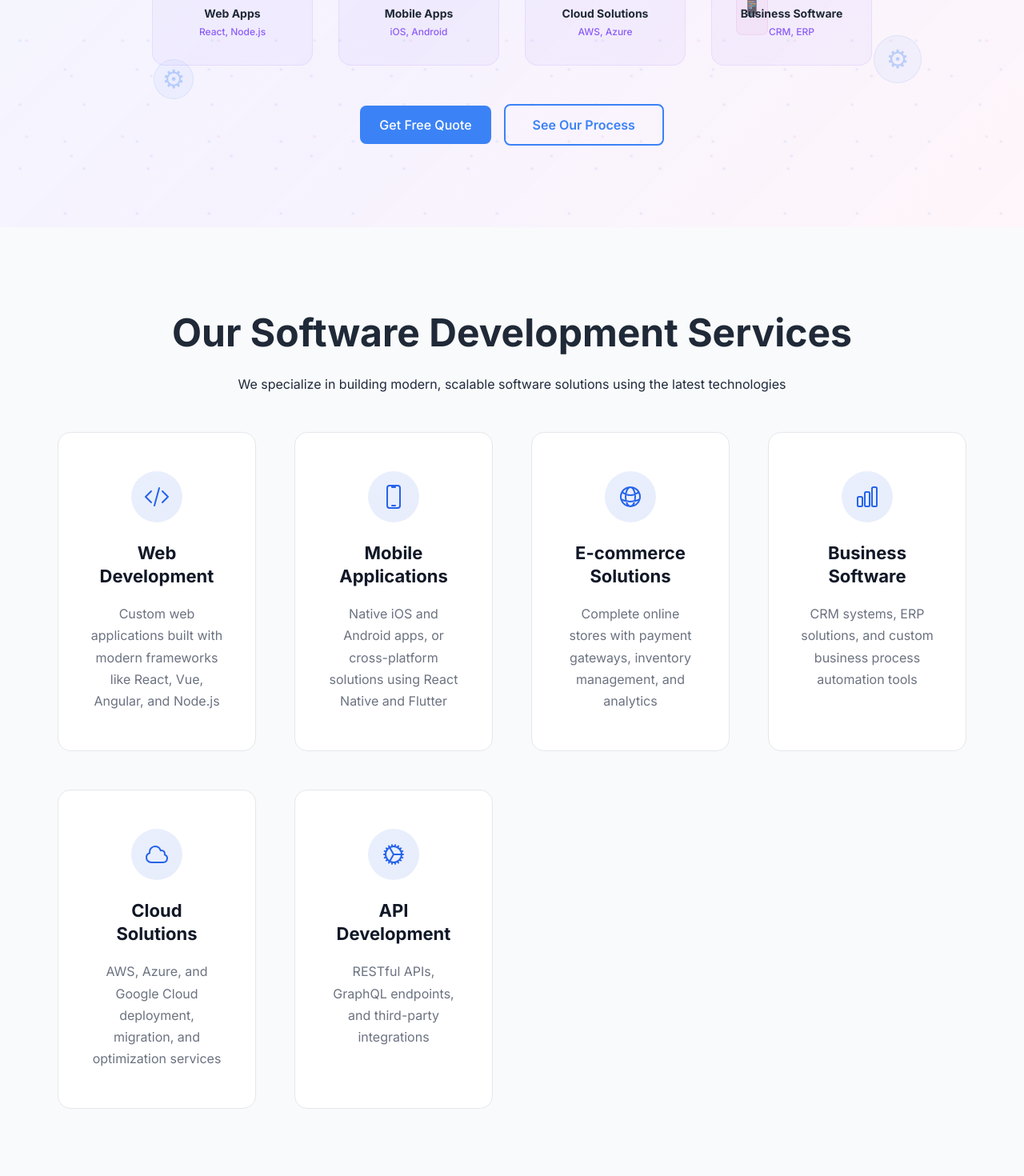
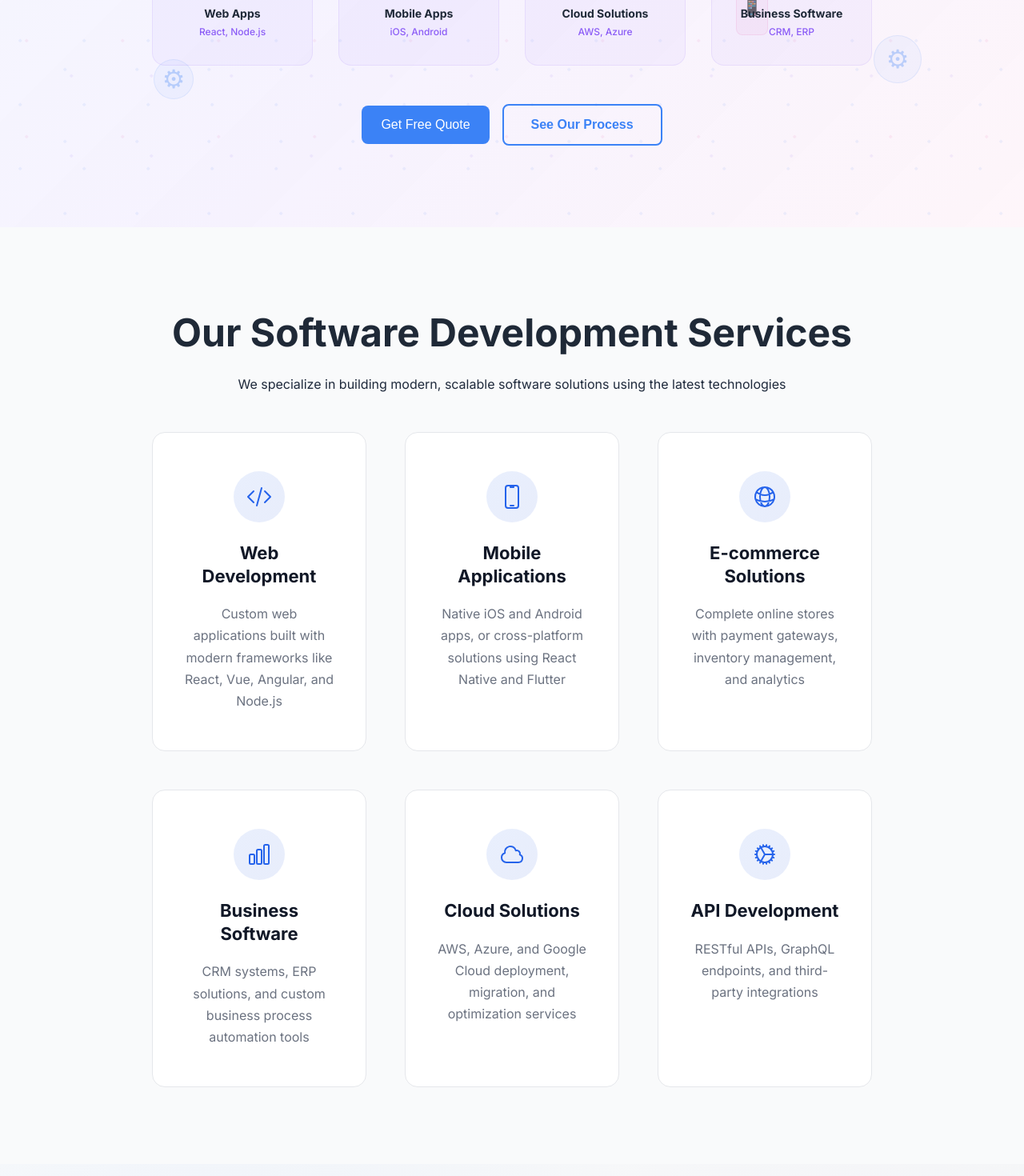
Before and after one commit to Kavindu0118/talenthub-outsource-comp, a React (Vite) app: page /solutions in a window 1280 px wide. Shown: the part 580-2050 px from the top of the page at 80% size. Built offline with nearby package versions, Linux system fonts and the light colour scheme; no server answers.

Commit message:
btns fixed

```diff
--- a/src/components/sections/RoleCards.jsx
+++ b/src/components/sections/RoleCards.jsx
@@ -9,6 +9,7 @@ import {
   MegaphoneIcon,
   DocumentTextIcon
 } from '@heroicons/react/24/outline';
+import Button from '../common/Button';
 
 
 const RoleCards = () => {
@@ -195,7 +196,10 @@ const RoleCards = () => {
                   </span>
                   {/* apply & hire buttons */}
 
-                  <button className="btn btn-primary"
+                  <Button
+                    variant="primary"
+                    size="sm"
+                    href="/talent-application"
                     style={{
                       minWidth: '100px',
                       height: '48px',
@@ -205,8 +209,11 @@ const RoleCards = () => {
                     }}
                   >
                     Apply Now
-                  </button>
-                  <button className="btn btn-primary"
+                  </Button>
+                  <Button
+                    variant="primary"
+                    size="sm"
+                    href="/hire-with-us"
                     style={{
                       minWidth: '100px',
                       height: '48px',
@@ -216,7 +223,7 @@ const RoleCards = () => {
                     }}
                   >
                     Hire Talent
-                  </button>
+                  </Button>
 
                 </div>
               </div>
--- a/src/pages/HireWithUs.jsx
+++ b/src/pages/HireWithUs.jsx
@@ -13,6 +13,18 @@ import Button from '../components/common/Button';
 import '../styles/components/hirewithus.css';
 
 const HireWithUs = () => {
+  // Smooth scroll function for internal links
+  const handleSmoothScroll = (e, targetId) => {
+    e.preventDefault();
+    const targetElement = document.getElementById(targetId);
+    if (targetElement) {
+      targetElement.scrollIntoView({
+        behavior: 'smooth',
+        block: 'start'
+      });
+    }
+  };
+
   const benefits = [
     {
       icon: <ClockIcon style={{height: '2rem', width: '2rem'}} />,
@@ -146,7 +158,7 @@ const HireWithUs = () => {
                   variant="primary"
                   size="lg"
                   className="btn-primary"
-                  href="#get-started"
+                  onClick={(e) => handleSmoothScroll(e, 'get-started')}
                   style={{ backgroundColor: '#3b82f6', color: 'white' }}
                 >
                   Get Started Now
@@ -155,11 +167,12 @@ const HireWithUs = () => {
                   variant="outline"
                   size="lg"
                   className="cta-button-secondary"
-                  href="#how-it-works"
+                  onClick={(e) => handleSmoothScroll(e, 'how-it-works')}
                   style={{
                     borderColor: '#3b82f6',
                     color: '#3b82f6',
-                    transition: 'all 0.2s'
+                    transition: 'all 0.2s',
+                    cursor: 'pointer'
                   }}
                   onMouseEnter={(e) => {
                     e.currentTarget.style.backgroundColor = '#3b82f6';
--- a/src/pages/OurRoles.jsx
+++ b/src/pages/OurRoles.jsx
@@ -265,7 +265,7 @@ const OurRoles = () => {
                   <Button
                     variant="primary"
                     size="sm"
-                    href="/TalentApplication"
+                    href="/talent-application"
                   >
                     Apply Now
                   </Button>
@@ -274,7 +274,7 @@ const OurRoles = () => {
                     size="sm"
                     href="/hire-with-us"
                   >
-                    Hire Now
+                    Hire Talent
                   </Button>
                 </div>
               </div>
--- a/src/pages/Solutions.jsx
+++ b/src/pages/Solutions.jsx
@@ -15,7 +15,38 @@ import Button from '../components/common/Button';
 import '../styles/components/solutions.css';
 
 const Solutions = () => {
-    const services = [
+  // Smooth scroll function for internal links
+  const handleSmoothScroll = (e, targetId) => {
+    e.preventDefault();
+    const targetElement = document.getElementById(targetId);
+    if (targetElement) {
+      targetElement.scrollIntoView({
+        behavior: 'smooth',
+        block: 'start'
+      });
+    }
+  };
+
+  // Handle email opening
+  const handleEmailQuote = () => {
+    const subject = encodeURIComponent('Project Quote Request');
+    const body = encodeURIComponent(`Hello,
+
+I'm interested in getting a quote for my project. Here are some details:
+
+Project Type:
+Timeline:
+Budget Range:
+Description:
+
+Please let me know if you need any additional information.
+
+Best regards,`);
+
+    window.location.href = `mailto:isurulakmalid13@gmail.com?subject=${subject}&body=${body}`;
+  };
+
+  const services = [
     {
       icon: <CodeBracketIcon style={{height: '2rem', width: '2rem'}} />,
       title: 'Web Development',
@@ -156,7 +187,7 @@ const Solutions = () => {
                   variant="primary"
                   size="lg"
                   className="btn-primary"
-                  href="#get-quote"
+                  onClick={handleEmailQuote}
                   style={{ backgroundColor: '#3b82f6', color: 'white' }}
                 >
                   Get Free Quote
@@ -165,11 +196,12 @@ const Solutions = () => {
                   variant="outline"
                   size="lg"
                   className="cta-button-secondary"
-                  href="#our-process"
+                  onClick={(e) => handleSmoothScroll(e, 'our-process')}
                   style={{
                     borderColor: '#3b82f6',
                     color: '#3b82f6',
-                    transition: 'all 0.2s'
+                    transition: 'all 0.2s',
+                    cursor: 'pointer'
                   }}
                   onMouseEnter={(e) => {
                     e.currentTarget.style.backgroundColor = '#3b82f6';
--- a/src/styles/components/sections.css
+++ b/src/styles/components/sections.css
@@ -1115,6 +1115,9 @@
   display: grid;
   grid-template-columns: 1fr;
   gap: 1.5rem;
+  max-width: 1200px;
+  margin: 0 auto;
+  justify-items: center;
 }
 
 @media (min-width: 640px) {
@@ -1126,8 +1129,9 @@
 
 @media (min-width: 1024px) {
   .benefits-grid {
-    grid-template-columns: repeat(4, 1fr);
+    grid-template-columns: repeat(3, 1fr);
     gap: 2.5rem;
+    max-width: 900px;
   }
 }
 
--- a/src/styles/globals.css
+++ b/src/styles/globals.css
@@ -1,6 +1,10 @@
 @import url('https://fonts.googleapis.com/css2?family=Inter:wght@300;400;500;600;700&display=swap');
 
 /* Base Styles */
+html {
+  scroll-behavior: smooth;
+}
+
 body {
   font-family: 'Inter', sans-serif;
   background-color: rgb(249 250 251);
```
Also changed, not shown: 1 other file (tests, documents, lock files or other folders). Lines whose indentation alone changed are shown as unchanged.
